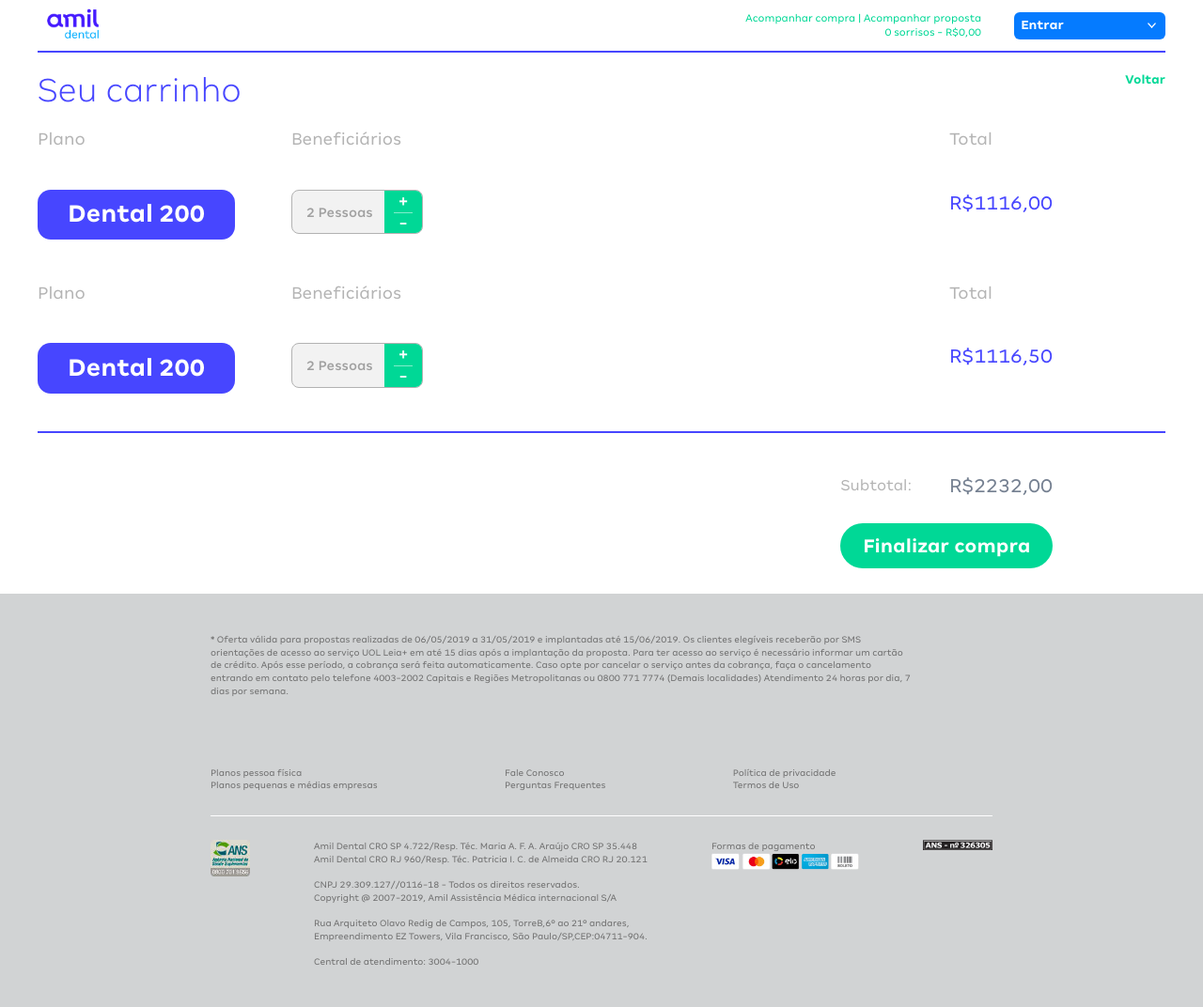
After one commit to LBisca/Amil-hive-lp, a PHP site: page /cart.html in a window 1280 px wide. The commit adds this page. Shown: the whole page at 94% size. Run offline with PHP 8.4, Linux system fonts and the light colour scheme.

Commit message:
Cart & table

```diff
--- /dev/null
+++ b/cart.html
@@ -0,0 +1,209 @@
+<!DOCTYPE html>
+<html lang="en">
+
+<head>
+  <title>Landing Page</title>
+  <meta charset="utf-8" />
+  <meta name="viewport" content="width=device-width, initial-scale=1" />
+  <link rel="stylesheet" type="text/css" href="../styles.css" />
+  <script src="https://code.jquery.com/jquery-3.4.1.slim.min.js"
+    integrity="sha256-pasqAKBDmFT4eHoN2ndd6lN370kFiGUFyTiUHWhU7k8=" crossorigin="anonymous"></script>
+</head>
+
+<body>
+  <header class="header-top-cart">
+    <img class="header-logo" src="../assets/img/amil-dental.png" />
+    <div class="flex align-center">
+      <p class="header-info" style="margin-right: 20px">
+        Acompanhar compra | Acompanhar proposta<br />
+        0 sorrisos - R$0,00
+      </p>
+      <select class="header-select">
+        <option>Entrar</option>
+        <option value="">Lorem ipsum dolor</option>
+      </select>
+    </div>
+  </header>
+
+  <div class="container">
+
+    <!-- Carrinho -->
+    <section id="cart">
+      <div class="space-between">
+        <h1>Seu carrinho</h1>
+        <a class="cart-voltar">Voltar</a>
+      </div>
+
+      <!-- Produtos -->
+      <div id="produtos">
+        <div class="space-between produto">
+          <div class="flex ">
+            <div class="space-right">
+              <p class="cart-label">Plano</p>
+              <div class="cart-plan">
+                Dental 200
+              </div>
+            </div>
+
+            <div>
+              <p class="cart-label">Beneficiários</p>
+              <div class="cart-qtd">
+                <p id="0_people-qtd">
+                  2 Pessoas
+                </p>
+                <div class="cart-qtd-btn">
+                  <div id="0_increment">+</div>
+                  <div id="0_decrement">-</div>
+                </div>
+
+
+              </div>
+            </div>
+          </div>
+
+          <div class="space-right big">
+            <p class="cart-label">Total</p>
+            <p id="0_value" class="cart-item-total">
+              R$1116,00
+            </p>
+          </div>
+        </div>
+
+        <div class="space-between produto">
+
+          <div class="flex ">
+            <div class="space-right">
+              <p class="cart-label">Plano</p>
+              <div class="cart-plan">
+                Dental 200
+              </div>
+            </div>
+
+            <div>
+              <p class="cart-label">Beneficiários</p>
+              <div class="cart-qtd">
+                <p id="1_people-qtd">
+                  2 Pessoas
+                </p>
+                <div class="cart-qtd-btn">
+                  <div id="1_increment">+</div>
+                  <div id="1_decrement">-</div>
+                </div>
+
+
+              </div>
+            </div>
+          </div>
+
+          <div class="space-right big">
+            <p class="cart-label">Total</p>
+            <p id="1_value" class="cart-item-total">
+              R$1116,50
+            </p>
+          </div>
+        </div>
+      </div>
+
+    </section>
+
+    <section id="subtotal">
+      <div class="space-right big cart-subtotal">
+        <div class="cart-subtotal-value space-between">
+          <p> Subtotal:
+          </p>
+          <span>R$2232,00</span>
+        </div>
+        <a href="#" class="cart-btn-buy">Finalizar compra</a>
+      </div>
+    </section>
+
+    <footer>
+      <div class="content-wrapper footer">
+        <p class="footer-disclaimer">
+          * Oferta válida para propostas realizadas de 06/05/2019 a 31/05/2019
+          e implantadas até 15/06/2019. Os clientes elegíveis receberão por
+          SMS<br />
+          orientações de acesso ao serviço UOL Leia+ em até 15 dias após a
+          implantação da proposta. Para ter acesso ao serviço é necessário
+          informar um cartão<br />
+          de crédito. Após esse período, a cobrança será feita
+          automaticamente. Caso opte por cancelar o serviço antes da cobrança,
+          faça o cancelamento<br />
+          entrando em contato pelo telefone 4003-2002 Capitais e Regiões
+          Metropolitanas ou 0800 771 7774 (Demais localidades) Atendimento 24
+          horas por dia, 7<br />dias por semana.
+        </p>
+
+        <div class="footer-flex  s-between reduced">
+          <p>
+            Planos pessoa física<br />
+            Planos pequenas e médias empresas
+          </p>
+          <p>Fale Conosco<br />Perguntas Frequentes</p>
+          <p>
+            Política de privacidade<br />
+            Termos de Uso
+          </p>
+        </div>
+
+        <div style="width: 100%; border-bottom: 1px solid #fff; margin: 25px 0px;"></div>
+
+        <div class="footer-flex s-between">
+          <img style="max-width: 4em" class="footer-icon" src="../assets/img/ans.jpg" alt="ans"></img>
+          <p>
+            Amil Dental CRO SP 4.722/Resp. Téc. Maria A. F. A. Araújo CRO SP 35.448<br>
+            Amil Dental CRO RJ 960/Resp. Téc. Patricia I. C. de Almeida CRO RJ 20.121<br>
+            <br>
+            CNPJ 29.309.127//0116-18 - Todos os direitos reservados.<br>
+            Copyright @ 2007-2019, Amil Assistência Médica internacional S/A<br>
+            <br>
+            Rua Arquiteto Olavo Redig de Campos, 105, TorreB,6º ao 21º andares,<br>
+            Empreendimento EZ Towers, Vila Francisco, São Paulo/SP,CEP:04711-904.<br>
+            <br>
+            Central de atendimento: 3004-1000
+          </p>
+          <div>
+            <p>Formas de pagamento</p>
+            <img style="max-width: 15em" class="footer-icon" src="../assets/img/payment-methods.jpg"
+              alt="credit-cards"></img>
+          </div>
+          <img style="max-width: 7em" class="footer-icon" src="../assets/img/ans-n.jpg" alt="ans-number"></img>
+        </div>
+    </footer>
+  </div>
+</body>
+
+</html>
+
+<script>
+  var produtoLenght = $("#produtos").children().length
+  var subTotal = 0;
+
+  $("#produtos").children().each(function (index, product) {
+    var peopleQuantity = 2;
+
+    var teste = $(`#${index}_value`).html().split("R$")
+    teste = teste[1].replace(",", ".")
+    subTotal += parseFloat(teste);
+
+    // Aumenta o número de pessoas
+    $(`#${index}_increment`).click(function () {
+      peopleQuantity++;
+      $(`#${index}_people-qtd`).html(`${peopleQuantity} Pessoas`)
+    })
+
+    // Diminui o número de pessoas
+    $(`#${index}_decrement`).click(function () {
+      if (peopleQuantity > 1) {
+        peopleQuantity--;
+      }
+      $(`#${index}_people-qtd`).html(`${peopleQuantity} Pessoas`)
+    })
+
+    $(`#${index}_people-qtd`).html(`${peopleQuantity} Pessoas`)
+
+  })
+
+
+
+</script>
--- a/styles.css
+++ b/styles.css
@@ -128,6 +128,27 @@
   }
 }
 
+.flex {
+  display: flex;
+}
+
+.align-center {
+  align-items: center;
+}
+
+.space-right {
+  margin-right: 60px;
+}
+
+.space-right.big {
+  margin-right: 120px;
+}
+
+.space-between {
+  display: flex;
+  justify-content: space-between;
+}
+
 .price-md {
   padding-top: 8px;
   margin-right: 51% !important;
@@ -324,6 +345,15 @@
   height: 50vw;
   align-items: center;
   font-size: 12px !important;
+}
+
+.header-top-cart {
+  display: flex;
+  justify-content: space-between;
+  width: 100%;
+  font-size: 12px !important;
+  max-width: 1200px;
+  margin: 0px auto;
 }
 
 .header-image-container {
@@ -1654,4 +1727,174 @@
   width: 15%;
 }
 
+.cart-label {
+  font-size: 2.8em;
+  color: #b4b4b4;
+  font-family: AmilTypeFace-Regular;
+  margin-bottom: 40px;
+}
+
+.cart-plan {
+  background-color: #4746ff;
+  color: #fff;
+  font-family: AmilTypeFace-Bold;
+  display: flex;
+  justify-content: center;
+  align-items: center;
+  border-radius: 14px;
+  width: 7.5em;
+  height: 1.9em;
+  font-size: 4em;
+}
+
+.cart-item-total {
+  color: #4746ff;
+  font-family: AmilTypeFace-Regular;
+  font-size: 3.2em;
+}
+
+.cart-qtd {
+  border: 1px solid #b2b2b2;
+  background-color: #f2f2f2;
+  width: 9.1em;
+  height: 3.1em;
+  border-radius: 8px;
+  color: #a0a0a0;
+  font-family: AmilTypeFace-Medium;
+  font-size: 2.2em;
+  overflow: hidden;
+  position: relative;
+}
+
+.cart-qtd-btn div {
+  height: 50%;
+}
+
+.cart-qtd p {
+  line-height: 3.1em;
+  padding-left: 15px;
+}
+
+.cart-voltar {
+  color: #00d896;
+  font-size: 2em;
+  font-family: AmilTypeFace-Bold;
+  margin-top: 20px;
+}
+
+.cart-qtd-btn {
+  position: absolute;
+  color: #fff;
+  right: 0px;
+  height: 100%;
+  text-align: center;
+  width: 40px;
+  font-size: 1.2em;
+  top: 0px;
+}
+
+.cart-qtd-btn div {
+  height: 50%;
+  position: relative;
+  cursor: pointer;
+  background: #00d896;
+  transition: 0.3s background;
+}
+
+.cart-qtd-btn div:hover {
+  background: #20c693;
+}
+
+.cart-qtd-btn div:nth-child(1)::after {
+  height: 1px;
+  display: block;
+  width: 20px;
+  bottom: -1px;
+  left: calc(50% - 10px);
+  position: absolute;
+  z-index: 3;
+  background: #81edcc;
+  border-right: 1px white;
+  content: "";
+}
+
+.cart-subtotal {
+  height: 50px;
+  float: right;
+}
+
+.cart-subtotal-value p {
+  font-size: 2.5em;
+  color: #b4b4b4;
+  line-height: 50px;
+  font-family: AmilTypeFace-Regular;
+  margin-right: 25px;
+}
+
+.cart-subtotal-value span {
+  font-size: 3.2em;
+  color: #758091;
+  line-height: 50px;
+  font-family: AmilTypeFace-Regular;
+}
+
+.cart-btn-buy {
+  margin-top: 15px;
+  background-color: #00d896;
+  color: #fff;
+  width: 10.31em;
+  height: 2.2em;
+  display: flex;
+  border: none;
+  font-size: 3.125em;
+  font-family: AmilTypeFace-Bold;
+  font-weight: 700;
+  justify-content: center;
+  align-items: center;
+  text-decoration: none;
+  border-radius: 70px;
+  cursor: pointer;
+}
+
+.cart-btn-buy:focus {
+  outline: 0;
+}
+
+.cart-btn-buy:hover {
+  transition: filter 0.3s;
+  filter: brightness(85%);
+}
+
+#subtotal {
+  max-width: 1200px;
+  position: relative;
+  margin: 0px auto;
+  height: 20em;
+  margin-top: 4.5em;
+}
+
+#cart {
+  border-top: 2px solid #4746ff;
+  border-bottom: 2px solid #4746ff;
+  margin: 0px auto;
+  max-width: 1200px;
+  padding-bottom: 40px;
+}
+
+#cart h1 {
+  color: #4746ff;
+  font-family: AmilTypeFace-Light;
+  font-size: 5.5em;
+  font-weight: 200;
+  margin: 15px 0px;
+}
+
+#cart .produto {
+  margin-bottom: 45px;
+}
+
+#cart .produto:last-child {
+  margin-bottom: 0px;
+}
+
 /*# sourceMappingURL=styles.css.css.map */
```
Also changed, not shown: other parts of styles.css (+63 -20 lines), plano-odontologico/dental-200-para-1-a-2-pessoas.html (+83 -20 lines), assets/img/false.png (added).
